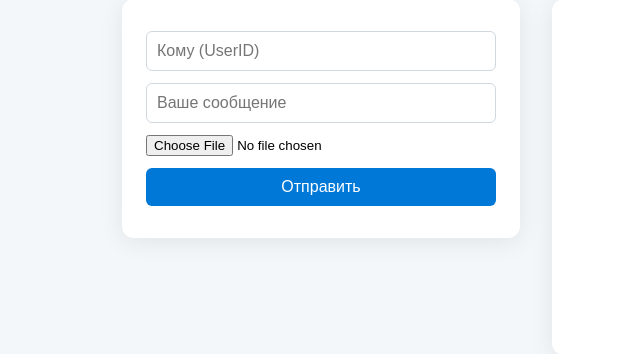
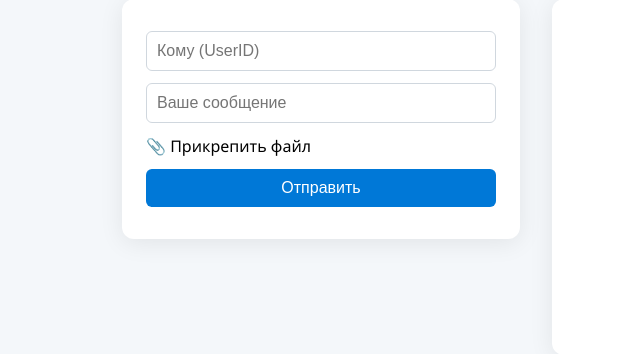
Before and after one commit to Daniil0112357424/web-chat, a Flask app: page /chat in a window 1280 px wide. Shown: the part 218-572 px from the top of the page, without its empty margins (104-744 px from the left). Run offline with Flask 3, Linux system fonts and the light colour scheme; the visitor is signed in with stand-in values (Sample User, id 1); some libraries are stand-ins or nearby versions.

Commit message:
initial commit

```diff
--- a/templates/chat.html
+++ b/templates/chat.html
@@ -191,7 +191,10 @@
         <div id="chat-container">
             <input type="text" id="to_user" placeholder="Кому (UserID)" required>
             <input type="text" id="message" placeholder="Ваше сообщение">
-            <input type="file" id="image_input" accept="image/*">
+            <label for="image_input" style="display:block;cursor:pointer;margin-bottom:12px;">
+                📎 Прикрепить файл
+            </label>
+            <input type="file" id="image_input" accept="image/*" style="display:none;">
             <button onclick="send()">Отправить</button>
         </div>
         <div id="messages-container">
```
